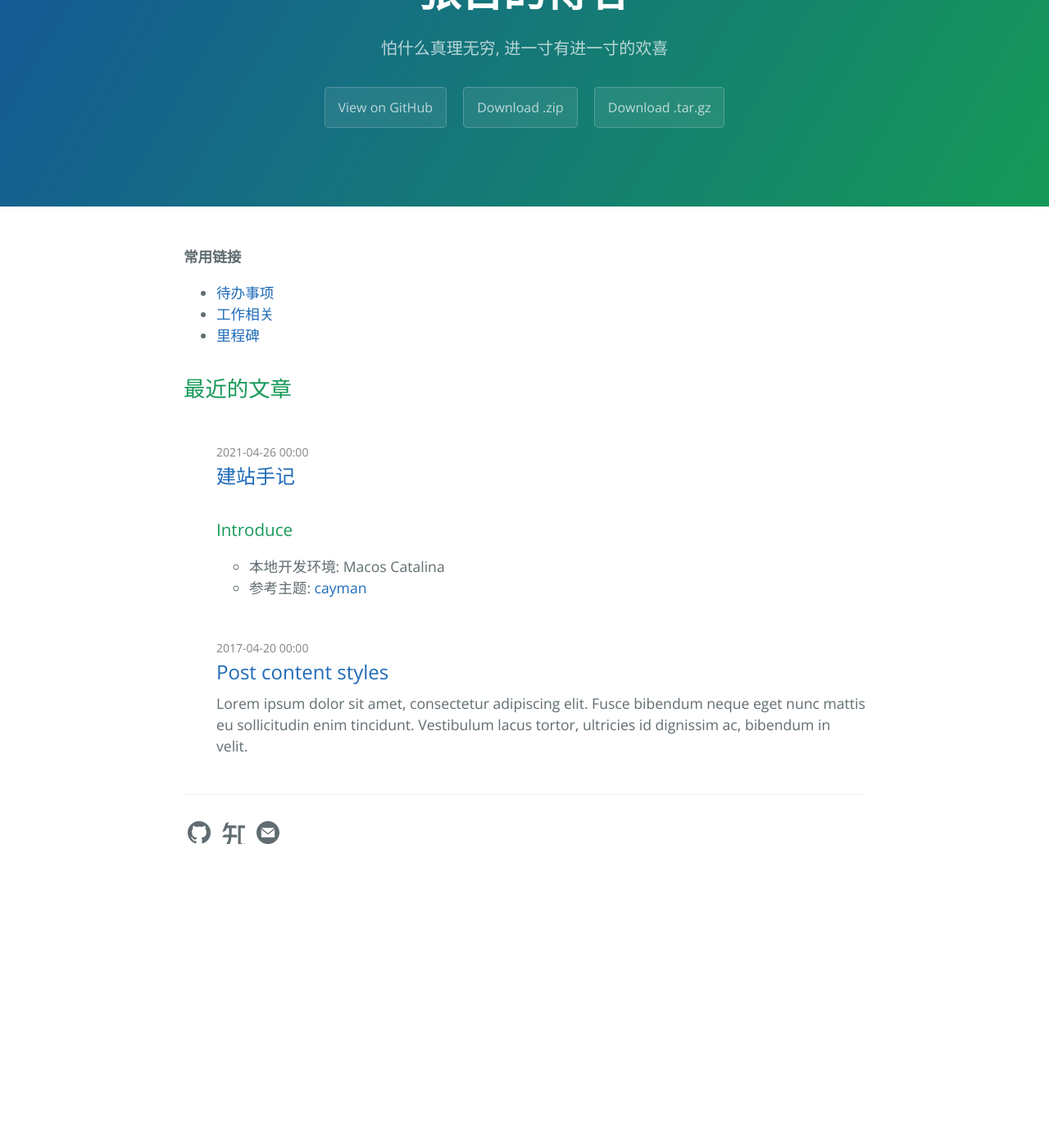
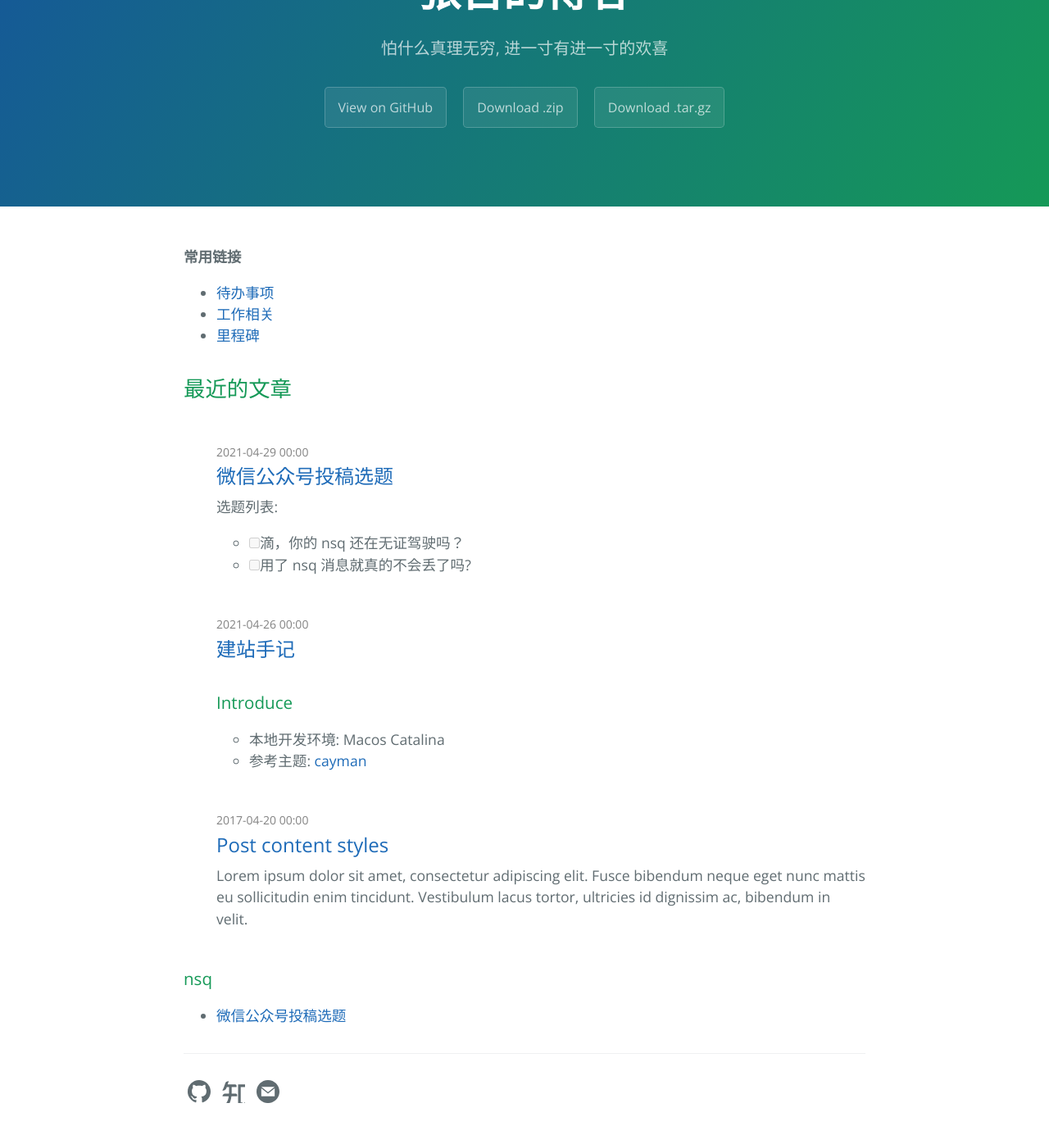
Before and after one commit to kougazhang/oom, a Jekyll site: the page built from index.md, in a window 1280 px wide and 1400 px high, scrolled down 187 px. Shown: the top 1385 px of the window at 82% size. Built offline with Jekyll 4.4.1, drawn with Linux system fonts in a browser that asks for light colours; before the commit the page ends 1271 px from its top, so only the background shows below that.

Commit message:
add tag & one post

```diff
--- a/_layouts/home.html
+++ b/_layouts/home.html
@@ -27,4 +27,13 @@ layout: default
     {% endfor %}
   </ul>
 
+  {% for tag in site.tags %}
+  <h3>{{ tag[0] }}</h3>
+  <ul>
+    {% for post in tag[1] %}
+    <li><a href="{{ post.url }}">{{ post.title }}</a></li>
+    {% endfor %}
+  </ul>
+  {% endfor %}
+
 </div>
--- /dev/null
+++ b/_posts/2021-04-29-topic.md
@@ -0,0 +1,14 @@
+---
+layout: post
+title: "微信公众号投稿选题"
+tagline: "记录 投稿选题"
+categories: junk
+image: /thumbnail-mobile.png
+author: "张召"
+meta: "Springfield"
+tags: nsq
+---
+
+选题列表:
+- [ ] 滴，你的 nsq 还在无证驾驶吗？
+- [ ] 用了 nsq 消息就真的不会丢了吗?
```
